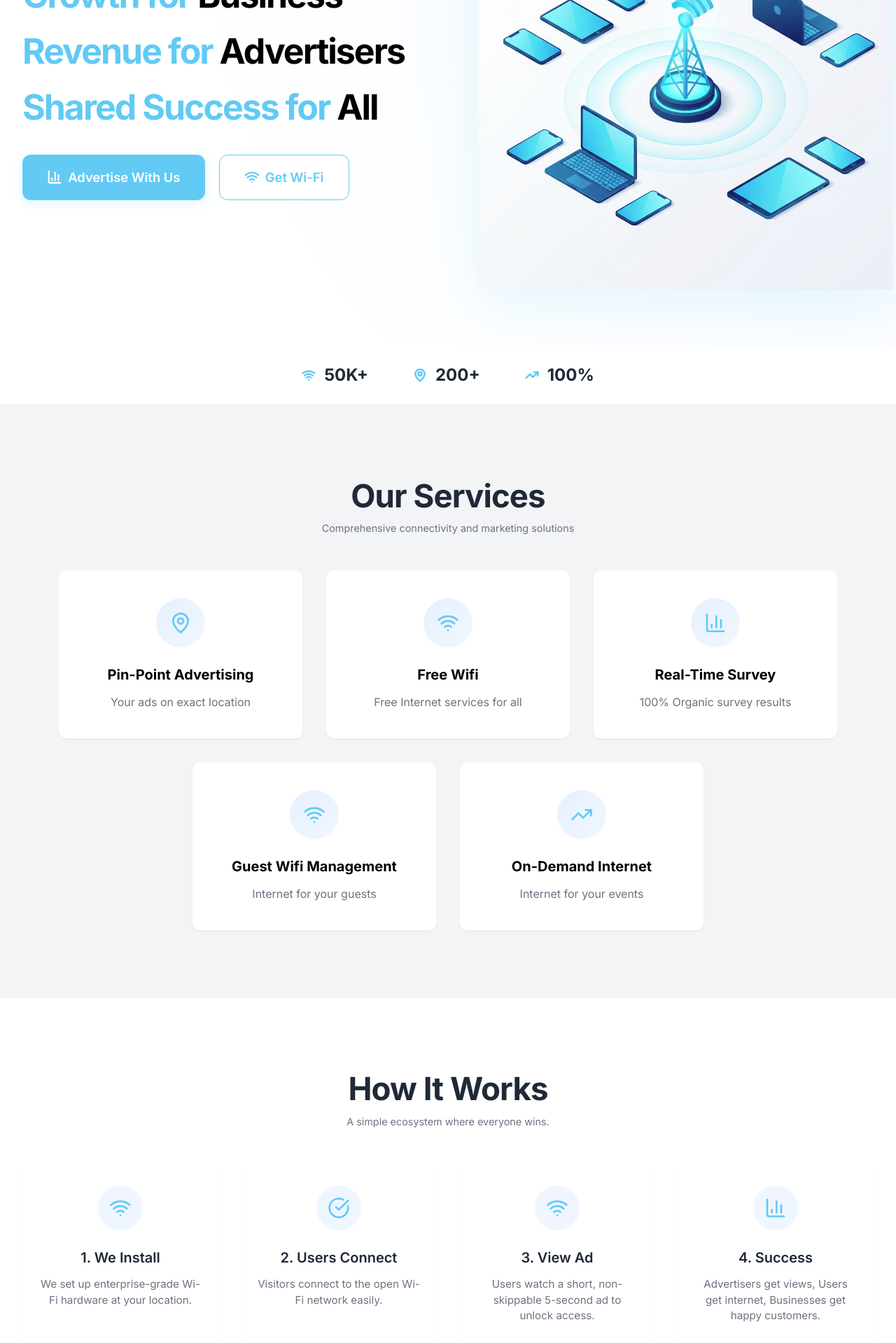
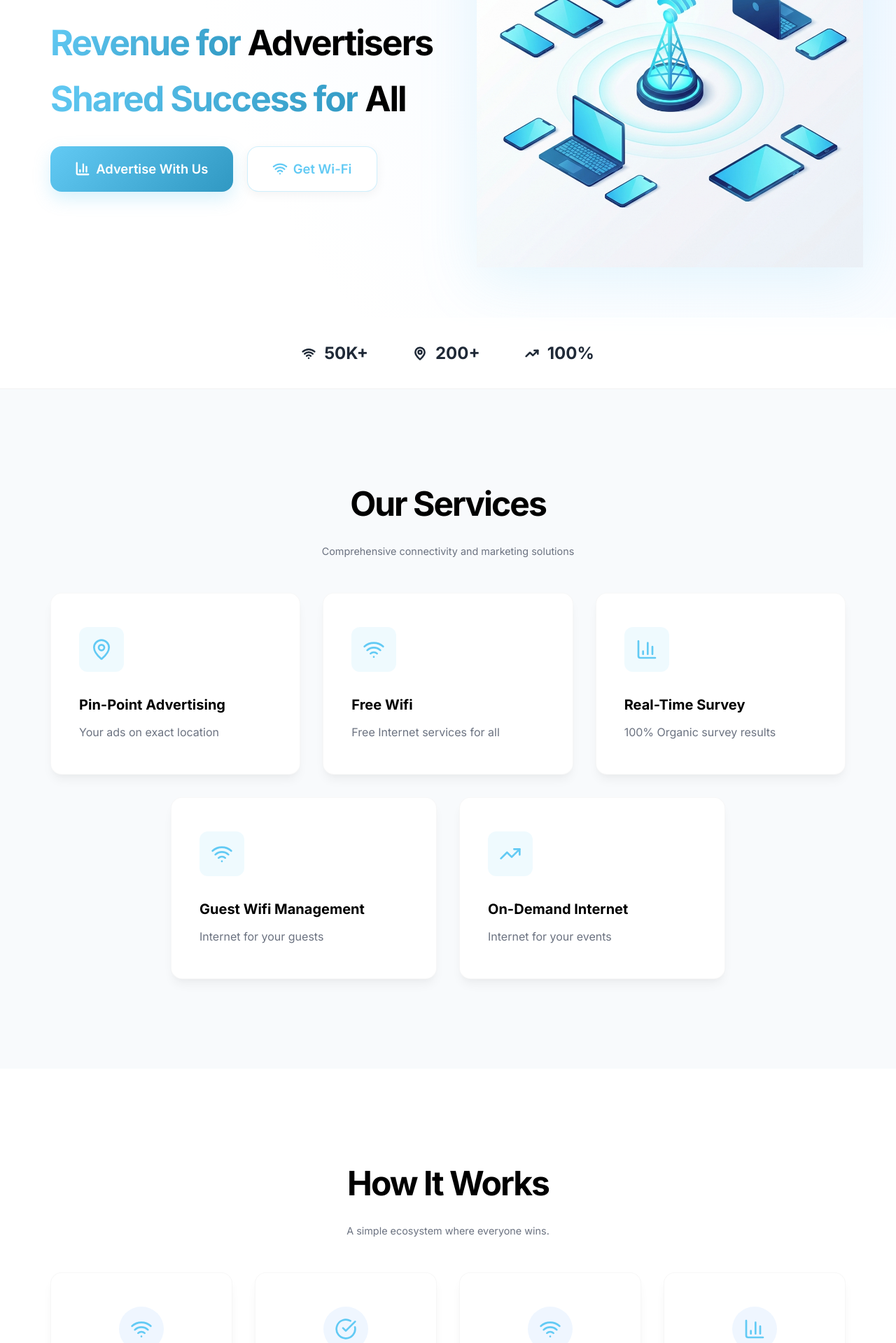
Before and after one commit to huzzy69/fg-free-wifi, a React (Vite) app: page / in a window 1280 px wide. Shown: the part 300-2219 px from the top of the page at 70% size. Built offline with nearby package versions, Linux system fonts and the light colour scheme.

Commit message:
Upgrade website to premium UI: added scroll animations, glassmorphism, and modern card effects

```diff
--- a/src/index.css
+++ b/src/index.css
@@ -13,22 +13,39 @@
   --color-text-light: #6B7280;
   /* Light Gray for subtext */
   --color-bg-white: #FFFFFF;
-  --color-bg-light: #F3F4F6;
-  /* Light Gray bg */
+  --color-bg-light: #F8FAFC;
+  /* Soft Light Gray bg */
 
-  --shadow-sm: 0 1px 2px 0 rgba(0, 0, 0, 0.05);
-  --shadow-md: 0 4px 6px -1px rgba(0, 0, 0, 0.1), 0 2px 4px -1px rgba(0, 0, 0, 0.06);
-  --shadow-lg: 0 10px 15px -3px rgba(0, 0, 0, 0.1), 0 4px 6px -2px rgba(0, 0, 0, 0.05);
+  /* Premium Layered Shadows */
+  --shadow-sm: 0 2px 4px rgba(0, 0, 0, 0.02), 0 1px 2px rgba(0, 0, 0, 0.04);
+  --shadow-md: 0 10px 15px -3px rgba(0, 0, 0, 0.05), 0 4px 6px -2px rgba(0, 0, 0, 0.02);
+  --shadow-lg: 0 20px 25px -5px rgba(0, 0, 0, 0.05), 0 10px 10px -5px rgba(0, 0, 0, 0.02);
+  --shadow-premium: 0 25px 50px -12px rgba(98, 202, 244, 0.15);
 
-  --radius-md: 8px;
-  --radius-lg: 12px;
+  --radius-md: 10px;
+  --radius-lg: 16px;
+  --radius-xl: 24px;
 
   --font-family: 'Inter', sans-serif;
+  --transition-smooth: all 0.4s cubic-bezier(0.16, 1, 0.3, 1);
 
   /* Global Layout Spacing */
-  --section-padding: 6rem 0;
+  --section-padding: 8rem 0;
+  /* Increased for desktop breathe room */
   --container-padding: 0 2rem;
-  --container-max-width: 1280px;
+  --container-max-width: 1200px;
+}
+
+/* Scroll Animation Base Classes */
+.reveal-up {
+  opacity: 0;
+  transform: translateY(30px);
+  transition: opacity 0.8s cubic-bezier(0.16, 1, 0.3, 1), transform 0.8s cubic-bezier(0.16, 1, 0.3, 1);
+}
+
+.reveal-up.active {
+  opacity: 1;
+  transform: translateY(0);
 }
 
 @media (max-width: 768px) {
--- a/src/pages/Home.css
+++ b/src/pages/Home.css
@@ -36,7 +36,11 @@
 }
 
 .text-primary {
-    color: var(--color-primary);
+    background: linear-gradient(135deg, var(--color-primary) 0%, var(--color-primary-dark) 100%);
+    -webkit-background-clip: text;
+    -webkit-text-fill-color: transparent;
+    background-clip: text;
+    display: inline-block;
 }
 
 .hero-buttons {
@@ -49,21 +53,44 @@
     padding: 1.1rem 2.2rem;
     font-size: 1.15rem;
     border-radius: var(--radius-lg);
-    box-shadow: 0 4px 15px rgba(98, 202, 244, 0.2);
+    box-shadow: 0 10px 25px rgba(98, 202, 244, 0.25);
+    transition: all 0.3s cubic-bezier(0.175, 0.885, 0.32, 1.275);
+    position: relative;
+    overflow: hidden;
+}
+
+.btn-hero:hover {
+    transform: translateY(-4px);
+    box-shadow: 0 15px 35px rgba(98, 202, 244, 0.35);
+}
+
+.btn-primary.btn-hero {
+    background: linear-gradient(135deg, var(--color-primary) 0%, var(--color-primary-dark) 100%);
+    border: none;
 }
 
 .btn-outline.btn-hero {
     background: white;
-    box-shadow: none;
-    border: 1px solid var(--color-primary);
+    box-shadow: 0 4px 15px rgba(0, 0, 0, 0.05);
+    border: 1px solid rgba(98, 202, 244, 0.3);
+}
+
+.btn-outline.btn-hero:hover {
+    border-color: var(--color-primary);
 }
 
 /* Hero Quick Stats Strip */
 .hero-stats-strip {
-    background: white;
-    padding: 1.5rem 0;
-    margin: center;
+    background: rgba(255, 255, 255, 0.6);
+    backdrop-filter: blur(12px);
+    -webkit-backdrop-filter: blur(12px);
+    padding: 2rem 0;
     border-bottom: 1px solid rgba(0, 0, 0, 0.05);
+    border-top: 1px solid rgba(255, 255, 255, 0.4);
+    position: relative;
+    z-index: 5;
+    margin-top: -1rem;
+    /* Slight overlap for better integration */
 }
 
 .hero-quick-stats {
@@ -107,16 +134,22 @@
 }
 
 .section-title {
-    font-size: 2.85rem;
+    font-size: 3rem;
     font-weight: 800;
-    margin-bottom: 1rem;
-    letter-spacing: -0.02em;
+    margin-bottom: 1.25rem;
+    letter-spacing: -2px;
+    color: var(--color-secondary);
 }
 
 .section-desc {
     font-size: 1.25rem;
     color: var(--color-text-light);
     line-height: 1.6;
+    max-width: 600px;
+}
+
+.text-center .section-desc {
+    margin: 0 auto;
 }
 
 .text-white .section-desc {
@@ -236,16 +269,18 @@
 
 .step-card {
     text-align: center;
-    padding: 2rem 1.5rem;
+    padding: 3rem 2rem;
     background: white;
     border-radius: var(--radius-lg);
-    box-shadow: var(--shadow-sm);
-    transition: transform 0.2s, box-shadow 0.2s;
+    box-shadow: var(--shadow-md);
+    transition: var(--transition-smooth);
+    border: 1px solid rgba(0, 0, 0, 0.03);
 }
 
 .step-card:hover {
-    transform: translateY(-5px);
-    box-shadow: var(--shadow-md);
+    transform: translateY(-8px);
+    box-shadow: var(--shadow-premium);
+    border-color: rgba(98, 202, 244, 0.2);
 }
 
 .step-icon-bg {
@@ -282,36 +317,32 @@
 
 .stat-box {
     text-align: center;
-    padding: 2rem 1rem;
+    padding: 3rem 1.5rem;
+    transition: var(--transition-smooth);
+    border-radius: var(--radius-lg);
 }
 
-.stat-box h3 {
-    font-size: 3rem;
-    font-weight: 700;
-    margin: 0 0 0.5rem 0;
-}
-
-.stat-box p {
-    margin: 0;
-    font-size: 1.1rem;
-    opacity: 0.9;
+.stat-box:hover {
+    background: rgba(255, 255, 255, 0.1);
+    transform: scale(1.05);
 }
 
 /* Testimonials */
 .testimonial-card {
     background: white;
-    padding: 2.5rem;
-    border-radius: var(--radius-lg);
-    box-shadow: var(--shadow-sm);
-    transition: all 0.3s;
+    padding: 3rem;
+    border-radius: var(--radius-xl);
+    box-shadow: var(--shadow-md);
+    transition: var(--transition-smooth);
     height: 100%;
     display: flex;
     flex-direction: column;
+    border: 1px solid rgba(0, 0, 0, 0.03);
 }
 
 .testimonial-card:hover {
-    transform: translateY(-5px);
-    box-shadow: var(--shadow-md);
+    transform: translateY(-8px);
+    box-shadow: var(--shadow-premium);
 }
 
 .stars {
@@ -432,40 +463,42 @@
 
 .service-card {
     background: white;
-    padding: 2.5rem 2rem;
+    padding: 3rem 2.5rem;
     border-radius: var(--radius-lg);
-    box-shadow: var(--shadow-sm);
-    text-align: center;
-    transition: all 0.3s;
+    box-shadow: var(--shadow-md);
+    text-align: left;
+    /* Switched to left for more professional look */
+    transition: var(--transition-smooth);
     flex: 1 1 300px;
-    /* Grow, shrink, base width */
-    max-width: 350px;
-    border: 1px solid rgba(0, 0, 0, 0.05);
+    max-width: 380px;
+    border: 1px solid rgba(0, 0, 0, 0.03);
+    display: flex;
+    flex-direction: column;
 }
 
 .service-card:hover {
-    transform: translateY(-5px);
-    box-shadow: var(--shadow-md);
-    border-color: var(--color-primary);
+    transform: translateY(-10px);
+    box-shadow: var(--shadow-premium);
+    border-color: rgba(98, 202, 244, 0.2);
 }
 
 .service-icon-wrapper {
-    width: 70px;
-    height: 70px;
-    background: linear-gradient(135deg, #e6f0ff 0%, #f0f7ff 100%);
+    width: 64px;
+    height: 64px;
+    background: rgba(98, 202, 244, 0.1);
     color: var(--color-primary);
-    border-radius: 50%;
+    border-radius: 12px;
     display: flex;
     align-items: center;
     justify-content: center;
-    margin: 0 auto 1.5rem;
-    transition: transform 0.3s;
+    margin-bottom: 2rem;
+    transition: var(--transition-smooth);
 }
 
 .service-card:hover .service-icon-wrapper {
-    transform: scale(1.1);
     background: var(--color-primary);
     color: white;
+    transform: scale(1.1) rotate(5deg);
 }
 
 .service-card h3 {
@@ -556,9 +589,9 @@
         text-align: left !important;
         align-items: center !important;
         gap: 1.25rem !important;
-        /* Increased gap */
         flex-wrap: nowrap !important;
-        padding: 1.5rem 1rem !important;
+        padding: 3.5rem 1rem !important;
+        /* Increased padding */
     }
 
     .hero-content {
@@ -604,16 +637,19 @@
     }
 
     .btn-hero {
-        padding: 0.4rem 0.3rem !important;
-        font-size: 0.6rem !important;
-        border-radius: 4px !important;
+        padding: 0.7rem 0.6rem !important;
+        /* Slightly larger targets */
+        font-size: 0.7rem !important;
+        border-radius: 8px !important;
         white-space: nowrap !important;
         width: 100% !important;
     }
 
     .hero-stats-strip {
-        padding: 0.75rem 0 !important;
-        border-bottom: 1px solid rgba(0, 0, 0, 0.05);
+        padding: 1.5rem 0 !important;
+        /* Balanced padding */
+        margin-top: 0 !important;
+        background: rgba(255, 255, 255, 0.8) !important;
     }
 
     .hero-quick-stats {
--- a/src/pages/Home.tsx
+++ b/src/pages/Home.tsx
@@ -14,10 +14,31 @@ const iconMap: any = {
 const Home: React.FC = () => {
     const { config } = useSiteConfig();
 
+    React.useEffect(() => {
+        const observerOptions = {
+            threshold: 0.15,
+            rootMargin: '0px 0px -50px 0px'
+        };
+
+        const observer = new IntersectionObserver((entries) => {
+            entries.forEach(entry => {
+                if (entry.isIntersecting) {
+                    entry.target.classList.add('active');
+                    observer.unobserve(entry.target);
+                }
+            });
+        }, observerOptions);
+
+        const elements = document.querySelectorAll('.reveal-up');
+        elements.forEach(el => observer.observe(el));
+
+        return () => observer.disconnect();
+    }, []);
+
     return (
         <div className="home-page">
             {/* Hero Section */}
-            <section className="hero-section">
+            <section className="hero-section reveal-up">
                 <div className="container hero-container">
                     <div className="hero-content">
                         <h1 className="hero-title">
@@ -51,7 +72,7 @@ const Home: React.FC = () => {
             </section>
 
             {/* Quick Stats Strip */}
-            <div className="hero-stats-strip">
+            <div className="hero-stats-strip reveal-up">
                 <div className="container">
                     <div className="hero-quick-stats">
                         <div className="quick-stat">
@@ -71,7 +92,7 @@ const Home: React.FC = () => {
             </div>
 
             {/* Our Services */}
-            <section className="section bg-light">
+            <section className="section bg-light reveal-up">
                 <div className="container">
                     <div className="section-header text-center">
                         <h2 className="section-title">Our Services</h2>
@@ -96,7 +117,7 @@ const Home: React.FC = () => {
             </section>
 
             {/* How It Works Preview */}
-            <section className="section">
+            <section className="section reveal-up">
                 <div className="container">
                     <div className="section-header text-center">
                         <h2 className="section-title">How It Works</h2>
@@ -137,7 +158,7 @@ const Home: React.FC = () => {
             </section>
 
             {/* Stats Section */}
-            <section className="section bg-primary text-white">
+            <section className="section bg-primary text-white reveal-up">
                 <div className="container">
                     <div className="section-header text-center">
                         <h2 className="section-title text-white">Our Impact in Numbers</h2>
@@ -166,7 +187,7 @@ const Home: React.FC = () => {
             </section>
 
             {/* Testimonials */}
-            <section className="section bg-light">
+            <section className="section bg-light reveal-up">
                 <div className="container">
                     <div className="section-header text-center">
                         <h2 className="section-title">What Our Partners Say</h2>
@@ -178,7 +199,7 @@ const Home: React.FC = () => {
             </section>
 
             {/* Why Choose Us */}
-            <section className="section bg-primary-dark text-white">
+            <section className="section bg-primary-dark text-white reveal-up">
                 <div className="container">
                     <div className="grid-cols-2">
                         <div className="why-us-content">
```
